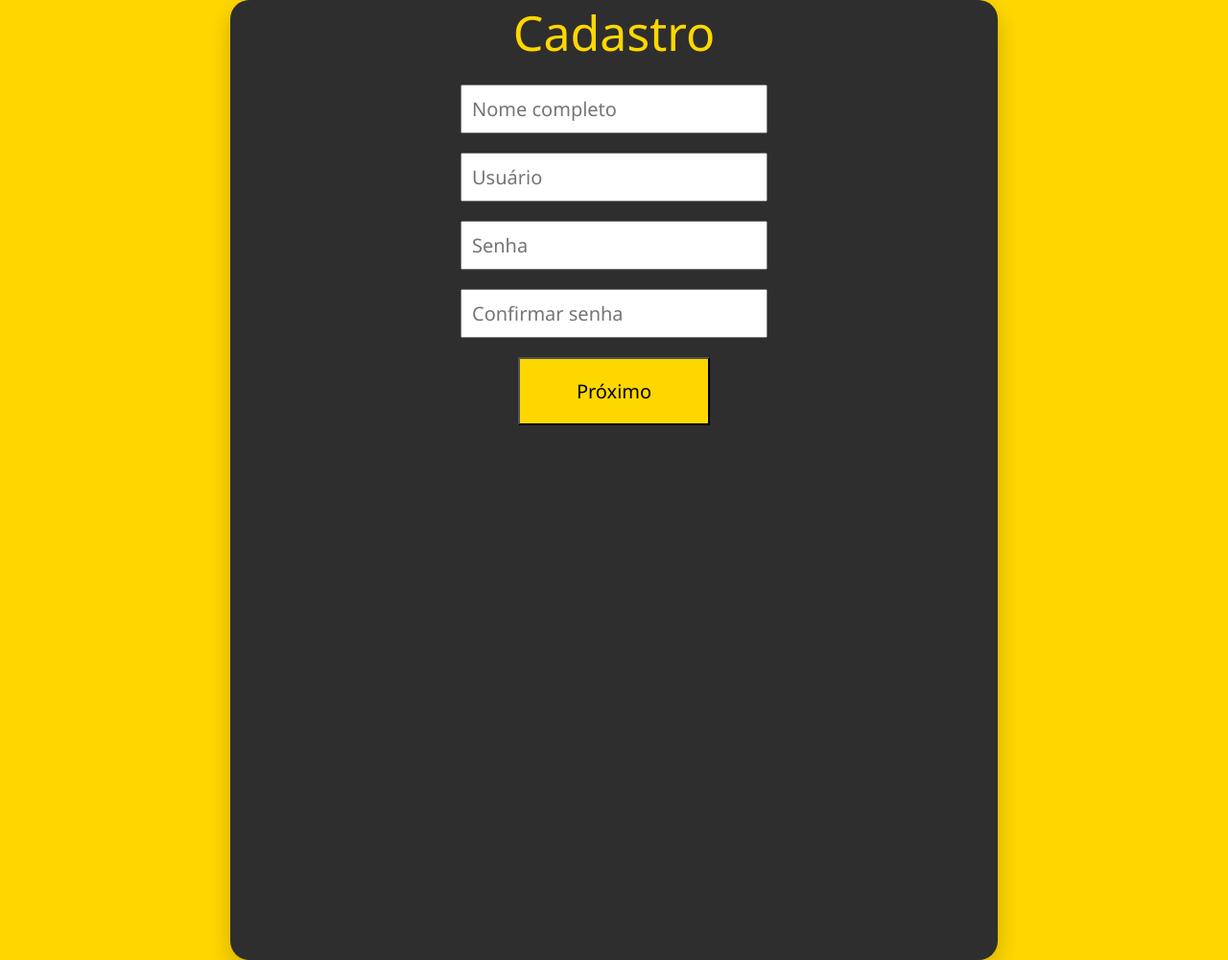
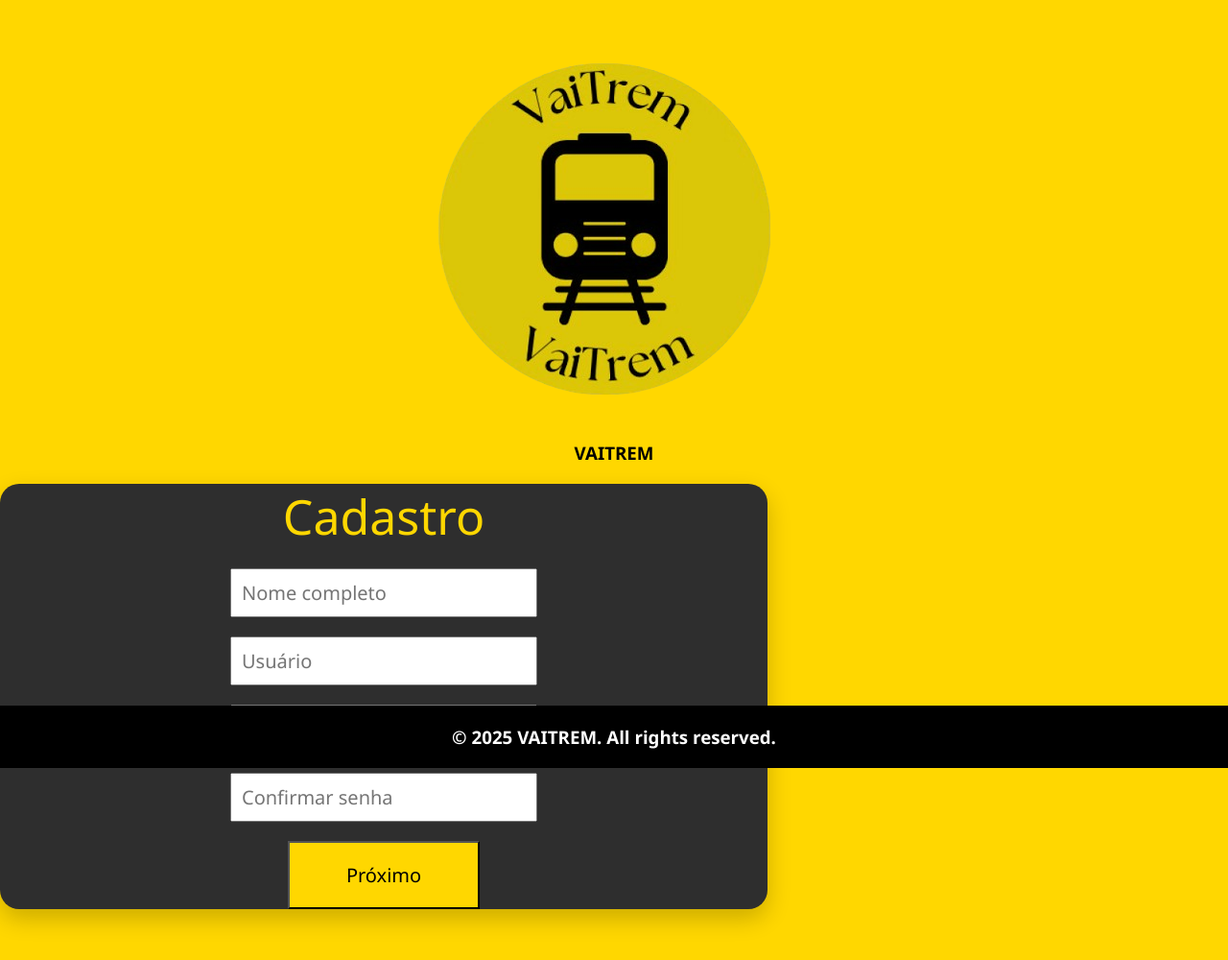
Before and after one commit to ViniciusTn/Aplicacao_do_mockup, a PHP site: page /login/cadastro.html in a window 1280 px wide. Shown: the whole page at 96% size. Run offline with PHP 8.4, Linux system fonts and the light colour scheme.

Commit message:
ADD - ajustes incompletos

```diff
--- a/login/cadastro.html
+++ b/login/cadastro.html
@@ -8,6 +8,13 @@
 </head>
 <body>
 
+  <header>
+    <img class="foto" src="../style/Imgs/Titulo-removebg-preview.png" alt="icone da empresa">
+    <h3>VAITREM</h3>
+  </header>
+
+
+  <main>
   <div class="cadastro-box">
     <div class="cadastro-title">Cadastro</div>
 
@@ -31,7 +38,16 @@
         <button class="btn-proximo">Próximo</button>
       </div>
 
-    </div>
+
+      </div>
+  </main>
+
+  <footer>
+    <br>
+        <div class="direitos">
+        <h3> © 2025 VAITREM. All rights reserved.</h3>
+        </div>
+  </footer>
 
 
 </body>
--- a/style/cadastro.css
+++ b/style/cadastro.css
@@ -7,18 +7,31 @@
 
   body {
     background-color: #FFD700;
-    display: flex;
     justify-content: center;
     align-items: center;
     height: 1000px;
   }
 
+  .direitos{
+    justify-content: center;
+    position: absolute;
+    bottom: 0%;
+    width: 100%;
+    text-align: center;
+    padding: 20px;
+    background-color: black;
+    color: white;
+}
+
+header{
+  text-align: center;
+  padding: 20px;
+}
   .cadastro-box {
     background-color: #2e2e2e;
     border-radius: 20px;
     width: 100%;
     max-width: 800px;
-    height: 1000px;
     box-shadow: 0 10px 25px rgba(0, 0, 0, 0.2);
 }
 
@@ -48,8 +61,6 @@
     font-size: 20px;
     width: 200px;
 ;
-
-
  }
 
   .btn-proximo:hover {
```
